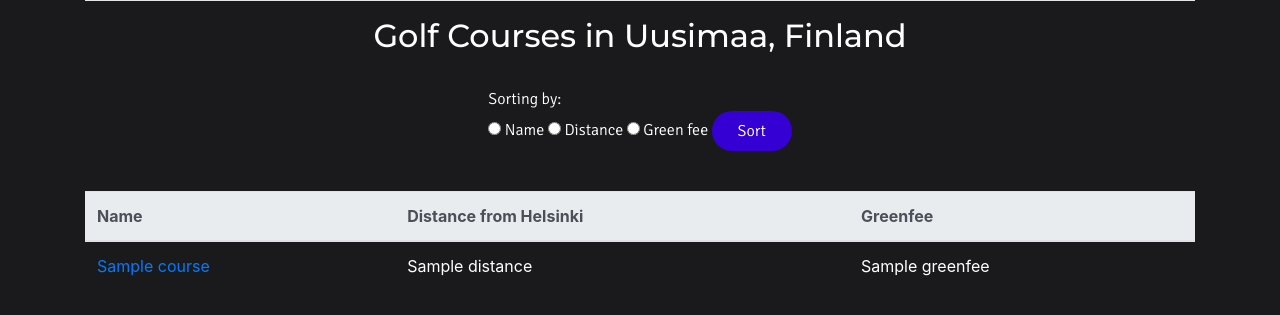
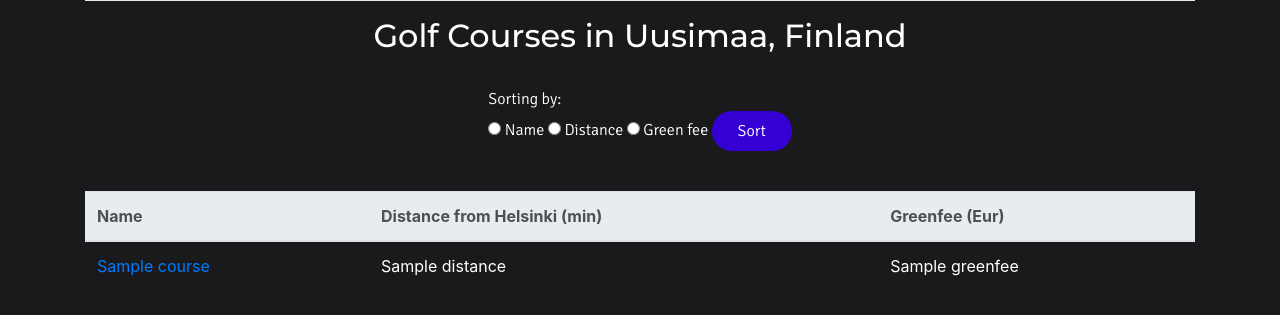
Before and after one commit to shiftleino/golf-course-app, a Flask app: template src/templates/courses.html in a window 1280 px wide. Shown: the part 72-387 px from the top of the page. Run offline with Flask 2, Linux system fonts and the light colour scheme; the template is opened without the code that fills it: most values are stand-ins (such as "Sample title", 1, 10 or a date in 2020); some libraries are stand-ins or nearby versions.

Commit message:
Modified table headers and minor fixes

```diff
--- a/src/templates/courses.html
+++ b/src/templates/courses.html
@@ -25,8 +25,11 @@
         <thead class="thead thead-light">
             <tr>
                 <th scope="col">Name</th>
-                <th scope="col">Distance from Helsinki</th>
-                <th scope="col">Greenfee</th>
+                <th scope="col">Distance from Helsinki (min)</th>
+                <th scope="col">Greenfee (Eur)</th>
+                {% if role == 1 %}
+                <th scope="col">Delete</th>
+                {% endif %}
             </tr>
         </thead>
         <tbody>
```
